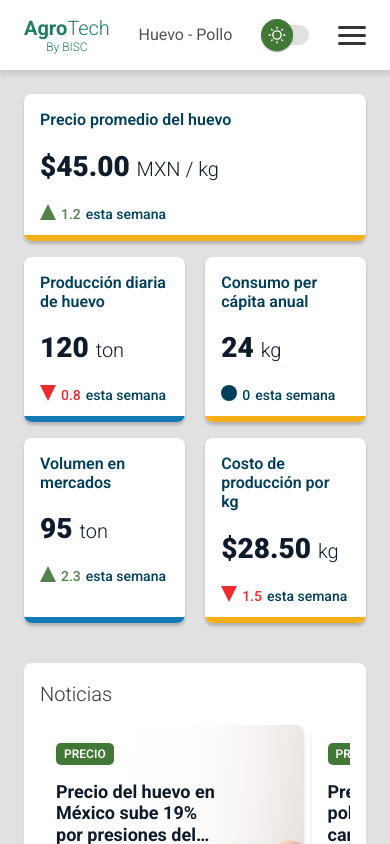
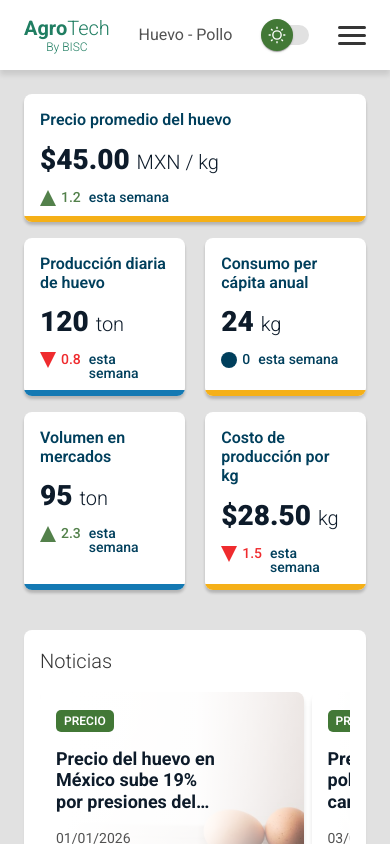
Before and after one commit to BramdonSantiago/agricultural-intelligence, a Next.js app: page / in a window 390 px wide. Shown: the top 844 px of the page. Built offline with nearby package versions, Linux system fonts and the light colour scheme.

Commit message:
Responsive

```diff
--- a/src/app/components/KPICard/KPICard.module.css
+++ b/src/app/components/KPICard/KPICard.module.css
@@ -54,6 +54,7 @@
     color: var(--title-color-primary);
     font-size: 1.75rem;
     font-weight: 900;
+    line-height: 1;
     margin-bottom: 1rem;
 
     span {
@@ -67,9 +68,9 @@
     font-size: 0.875rem;
     font-weight: 500;
     display: flex;
-    align-items: center;
+    line-height: 1;
     .percentageKPI {
-        margin-right: 5px;
+        margin-right: 0.5rem;
         display: flex;
         &.positive {
             color: #53814b;
```
